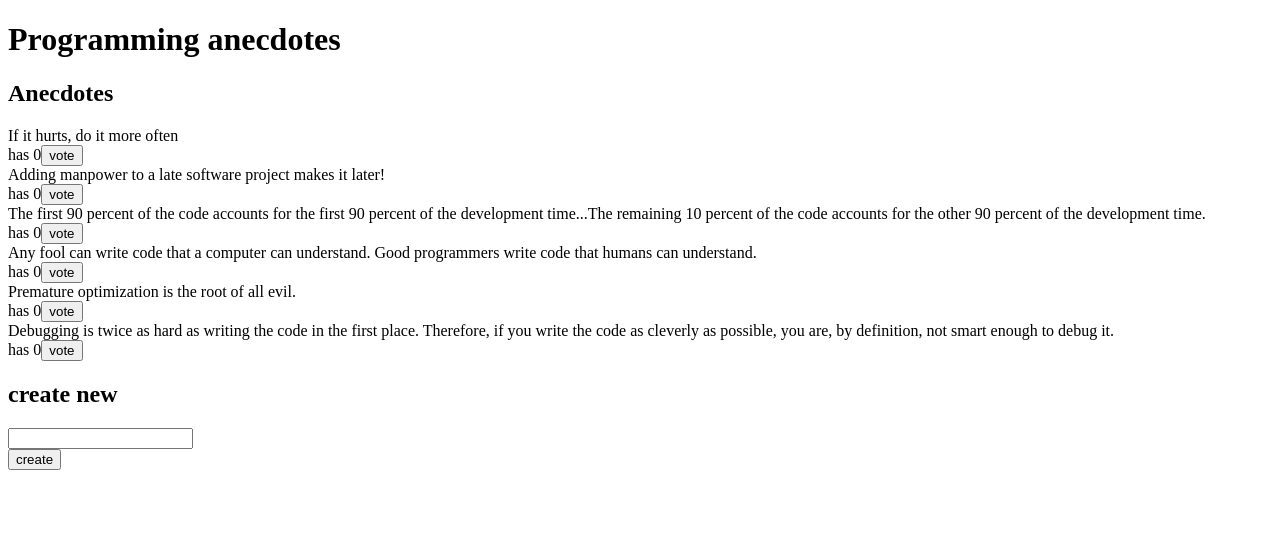
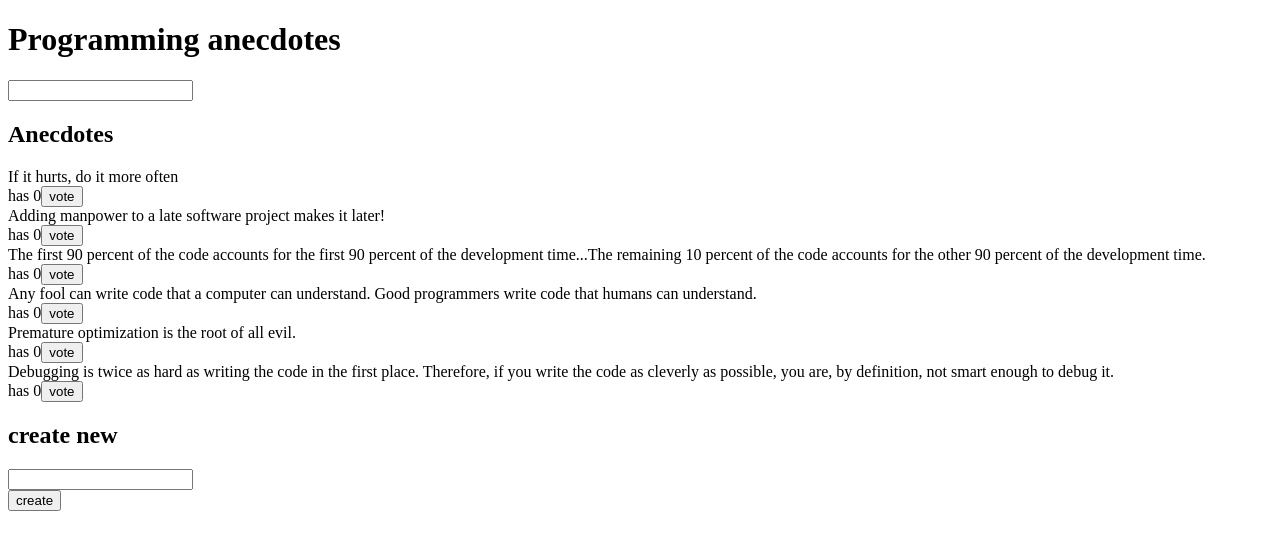
Before and after one commit to juhapekkaeloranta/FullStack6, a React (Create React App) app: page / in a window 1280 px wide. Shown: the top 550 px of the page. Built offline with nearby package versions, Linux system fonts and the light colour scheme.

Commit message:
teht 6-5 add filtering

```diff
--- a/src/App.js
+++ b/src/App.js
@@ -2,8 +2,14 @@ import React from 'react'
 import Notification from './components/Notification'
 import AnecdoteForm from './components/AnecdoteForm'
 import AnecdoteList from './components/AnecdoteList'
+import { setFilter } from './reducers/filterReducer'
+import Filter from './components/Filter'
 
 class App extends React.Component {
+  handleFilterChange = (event) => {
+    console.log(event.target.value)
+    this.props.store.dispatch(setFilter(event.target.value))
+  }
 
   render() {
     const anecdotes = this.props.store.getState().anecdotes
@@ -11,6 +17,7 @@ class App extends React.Component {
     return (
       <div>
         <h1>Programming anecdotes</h1>
+        <Filter store={this.props.store}/>
         <Notification store={this.props.store} />
         <AnecdoteList store={this.props.store} />
         <AnecdoteForm store={this.props.store} />
--- a/src/components/AnecdoteList.js
+++ b/src/components/AnecdoteList.js
@@ -7,9 +7,13 @@ class AnecdoteList extends React.Component {
     return (
       <div>
         <h2>Anecdotes</h2>
-        {anecdotes.sort((a, b) => b.votes - a.votes).map(anecdote =>
-          <Anecdote key={anecdote.id} anecdote={anecdote} store={this.props.store} />
-        )}
+        {anecdotes
+          .sort((a, b) => b.votes - a.votes)
+          .filter(anecdote => anecdote.content.includes(this.props.store.getState().filter))
+          .map(anecdote =>
+            <Anecdote key={anecdote.id} anecdote={anecdote} store={this.props.store} />
+          )
+        }
       </div>
     )
   }
--- /dev/null
+++ b/src/components/Filter.js
@@ -0,0 +1,23 @@
+import React from 'react'
+import { setFilter } from '../reducers/filterReducer'
+
+class Filter extends React.Component {
+  handleFilterChange = (event) => {
+    console.log(event.target.value)
+    this.props.store.dispatch(setFilter(event.target.value))
+  }
+
+  render() {
+    const style = {
+      marginBottom: 10
+    }
+
+    return (
+      <div style={style}>
+        <input type="text" name="FirstName" onChange={this.handleFilterChange} value={this.props.store.getState().filter}/>
+      </div>
+    )
+  }
+}
+
+export default Filter
--- /dev/null
+++ b/src/reducers/filterReducer.js
@@ -0,0 +1,24 @@
+const initialState = ''
+
+const filterReducer = (store = initialState, action) => {
+  console.log('hello from filterReducer')
+  console.log(store)
+  switch (action.type) {
+    case 'SETFILTER': {
+      return action.filterText
+    }
+    default: {
+      return store
+    }
+  }
+}
+
+export const setFilter = (filterText) => {
+  console.log('hello from setFilter')
+  return {
+    type: 'SETFILTER',
+    filterText
+  }
+}
+
+export default filterReducer
--- a/src/store.js
+++ b/src/store.js
@@ -1,10 +1,12 @@
 import { createStore, combineReducers } from 'redux'
 import anecdoteReducer from './reducers/anecdoteReducer'
 import notificationReducer from './reducers/notificationReducer'
+import filterReducer from './reducers/filterReducer'
 
 const reducer = combineReducers({
   anecdotes: anecdoteReducer,
-  notification: notificationReducer
+  notification: notificationReducer,
+  filter: filterReducer
 })
 
 const store = createStore(reducer)
```
